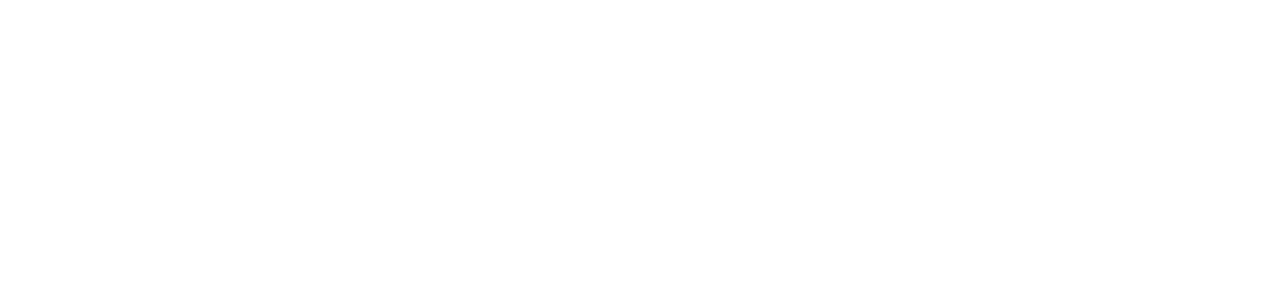
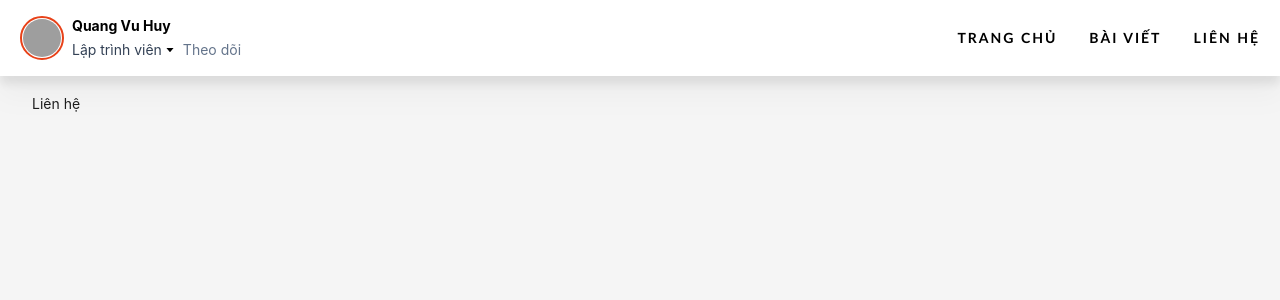
Before and after one commit to vuhuyquang/my-vue-app, a Vue app: page /lien-he in a window 1280 px wide. Before the commit this address had no page. Shown: the top 300 px of the page. Built offline with nearby package versions, Linux system fonts and the light colour scheme; grey boxes are pictures that could not be loaded.

Commit message:
update code

```diff
--- a/src/components/common/Header/index.vue
+++ b/src/components/common/Header/index.vue
@@ -1,5 +1,5 @@
 <template>
-  <a-layout-header>
+  <a-layout-header id="header">
     <header class="fixed top-0 right-0 left-0 z-1030 drop-shadow-xl bg-white text-[14px] text-[black]">
       <nav class="px-5 h-[76px] flex justify-between items-center cursor-pointer">
         <div class="grid grid-flow-col auto-cols-max gap-2 items-center">
--- a/src/components/common/Header/styles.scss
+++ b/src/components/common/Header/styles.scss
@@ -1,19 +1,27 @@
+#header {
+  a {
+    font-family: 'Gill Sans', 'Gill Sans MT', Calibri, 'Trebuchet MS', sans-serif;
+  }
+
   .ant-menu-horizontal {
     border: none !important;
   }
 
-.ant-menu-light.ant-menu-horizontal >.ant-menu-item-selected, .ant-menu-light.ant-menu-horizontal >.ant-menu-submenu-selected {
+  .ant-menu-light.ant-menu-horizontal>.ant-menu-item-selected,
+  .ant-menu-light.ant-menu-horizontal>.ant-menu-submenu-selected {
     color: #fdcb6e !important;
   }
 
-.ant-menu-light.ant-menu-horizontal >.ant-menu-item:hover::after, .ant-menu-light.ant-menu-horizontal >.ant-menu-submenu:hover::after, .ant-menu-light.ant-menu-horizontal >.ant-menu-item-active::after, .ant-menu-light.ant-menu-horizontal >.ant-menu-submenu-active::after, .ant-menu-light.ant-menu-horizontal >.ant-menu-item-open::after, .ant-menu-light.ant-menu-horizontal >.ant-menu-submenu-open::after {
+  .ant-menu-light.ant-menu-horizontal>.ant-menu-item:hover::after,
+  .ant-menu-light.ant-menu-horizontal>.ant-menu-submenu:hover::after,
+  .ant-menu-light.ant-menu-horizontal>.ant-menu-item-active::after,
+  .ant-menu-light.ant-menu-horizontal>.ant-menu-submenu-active::after,
+  .ant-menu-light.ant-menu-horizontal>.ant-menu-item-open::after,
+  .ant-menu-light.ant-menu-horizontal>.ant-menu-submenu-open::after {
     border: none !important;
   }
 
-:where(.css-dev-only-do-not-override-19iuou) a:active {
+  a:active, a:hover {
     color: #fdcb6e;
   }
-
-:where(.css-dev-only-do-not-override-19iuou) a:hover {
-  color: #fdcb6e;
 }
--- a/src/layouts/default/index.vue
+++ b/src/layouts/default/index.vue
@@ -3,7 +3,7 @@
     <Header />
     <a-layout>
       <a-layout-content class="p-8">
-        Content
+        <router-view></router-view>
       </a-layout-content>
     </a-layout>
   </a-layout>
--- /dev/null
+++ b/src/pages/blog/contact/index.vue
@@ -0,0 +1,5 @@
+<template>
+  Liên hệ
+</template>
+
+<script lang="ts" setup></script>
--- a/src/router/routes.ts
+++ b/src/router/routes.ts
@@ -11,9 +11,14 @@
         component: () => import("@/pages/blog/home/index.vue"),
       },
       {
-        path: "bai-viet/:slug",
+        path: "bai-viet/",
         name: "BaiViet",
         component: () => import("@/pages/blog/posts/index.vue"),
+      },
+      {
+        path: "lien-he/",
+        name: "LienHe",
+        component: () => import("@/pages/blog/contact/index.vue"),
       },
     ],
   },
```
Also changed, not shown: src/pages/blog/contact/styles.scss (added). Lines whose indentation alone changed are shown as unchanged.
